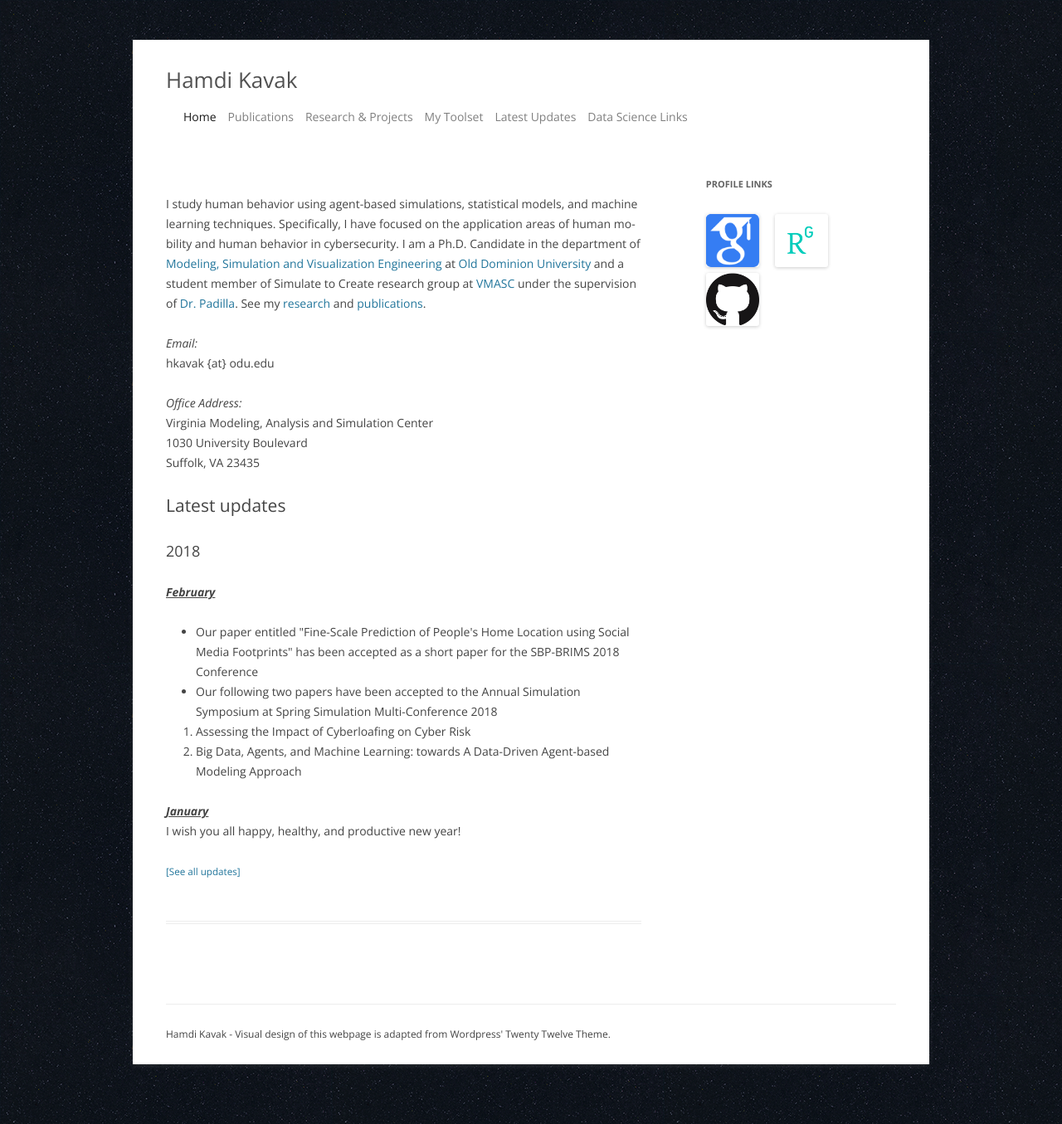
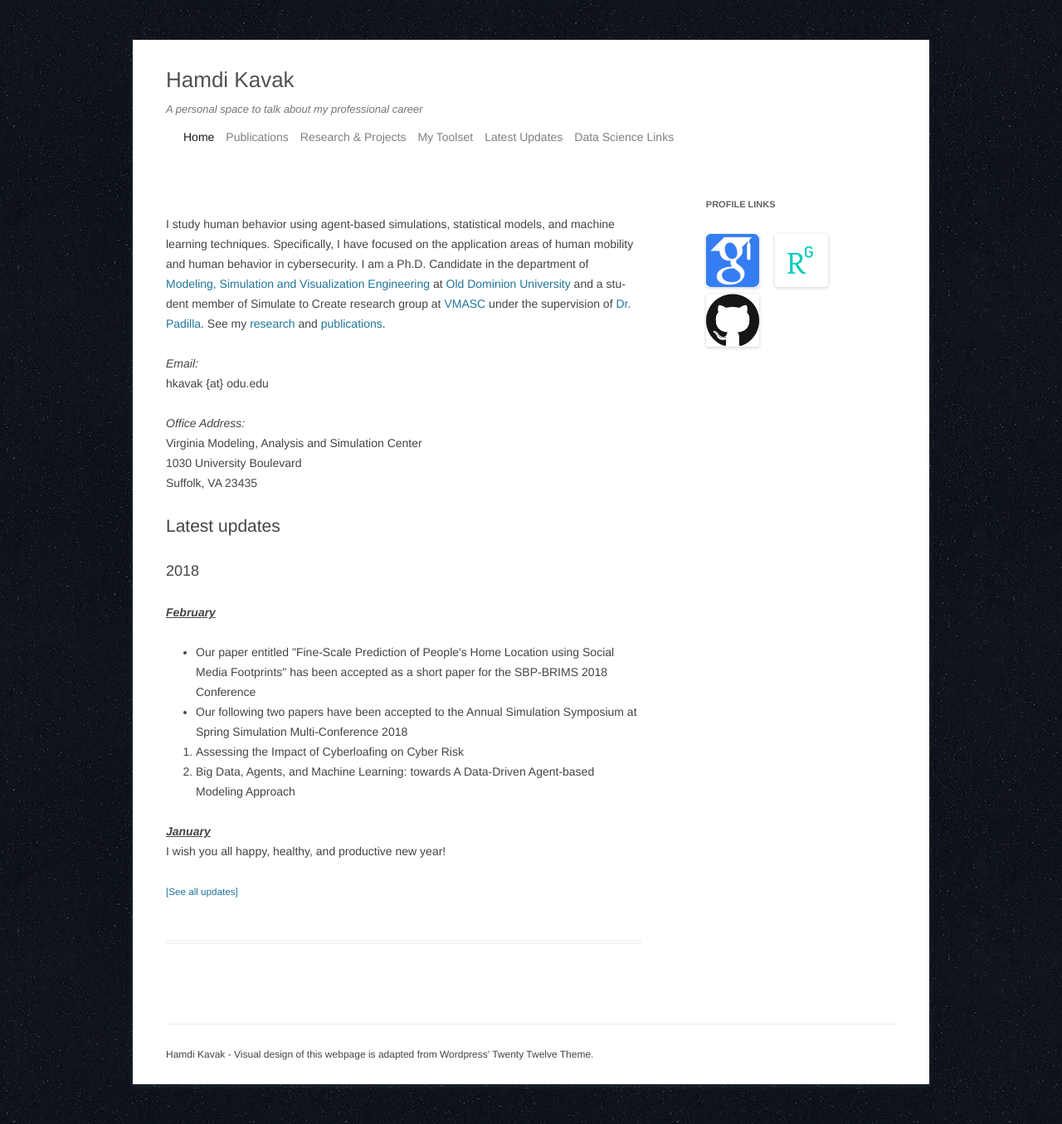
Before and after one commit to hamdikavak/hamdikavak.github.io, a Jekyll site: the page built from index.html, in a window 1280 px wide. Shown: the whole page at 83% size. Built offline with Jekyll 4.4.1, drawn with Linux system fonts in a browser that asks for light colours; nearby versions of some CDN libraries.

Commit message:
Some HTML code cleaning

```diff
--- a/_layouts/default.html
+++ b/_layouts/default.html
@@ -16,7 +16,9 @@
 		background-color: #FFF;
 		background-image: url('{{ site.baseurl }}/media/ep_naturalblack.png');
 		background-repeat: repeat;
-
+	}
+	.site-description{
+		font-style: italic;
 	}
 	</style>
 
@@ -26,12 +28,12 @@
 
 </head>
 
-<body class="page page-id-31 page-template-default custom-background custom-font-enabled single-author">
-<div id="page" class="hfeed site">
+<body class="custom-background">
+<div id="page" class="site">
 	<header id="masthead" class="site-header" role="banner">
 		<hgroup>
 			<h1 class="site-title"><a href="{{ site.baseurl }}/" title="Hamdi Kavak" rel="home">Hamdi Kavak</a></h1>
-			<h2 class="site-description"></h2>
+			<h2 class="site-description">A personal space to talk about my professional career</h2>
 		</hgroup>
 		<nav class="navbar navbar-expand-md navbar-light bg-faded">
 			<button class="navbar-toggler" type="button" data-toggle="collapse" data-target="#navbarMenu" aria-controls="navbarMenu" aria-expanded="false" aria-label="Navigate">
@@ -61,8 +63,7 @@
 	      </div>
 	    </nav>
 		<!-- #site-navigation -->
-
-			</header><!-- #masthead -->
+	</header><!-- #masthead -->
 
 	<div id="main" class="wrapper">
 	<div id="primary" class="site-content">
```
